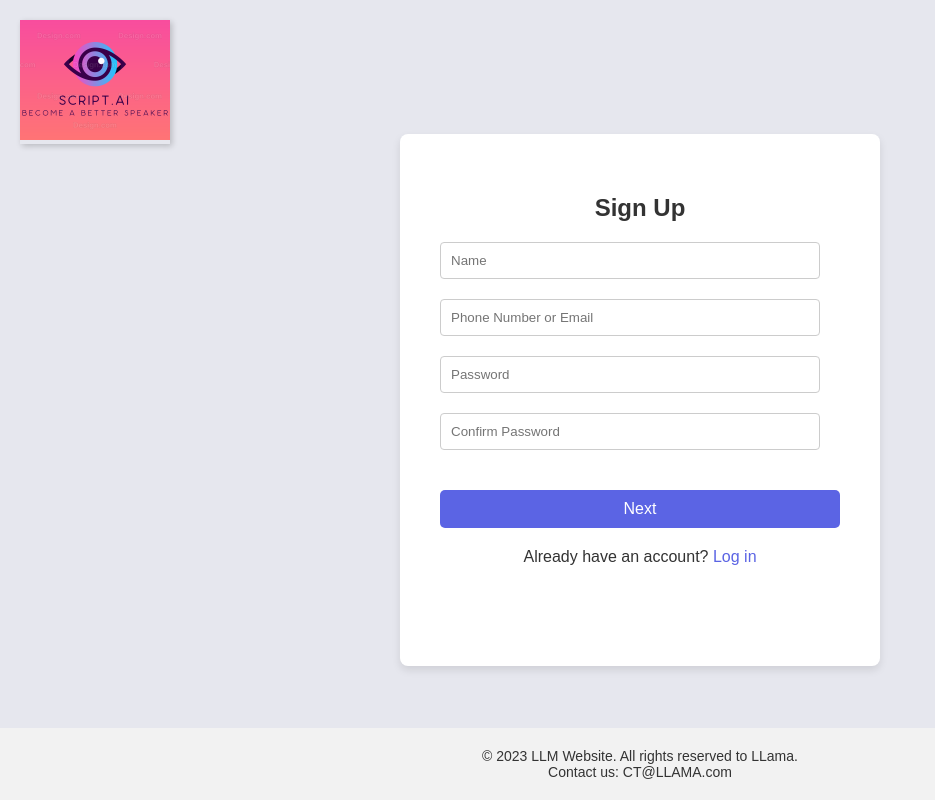
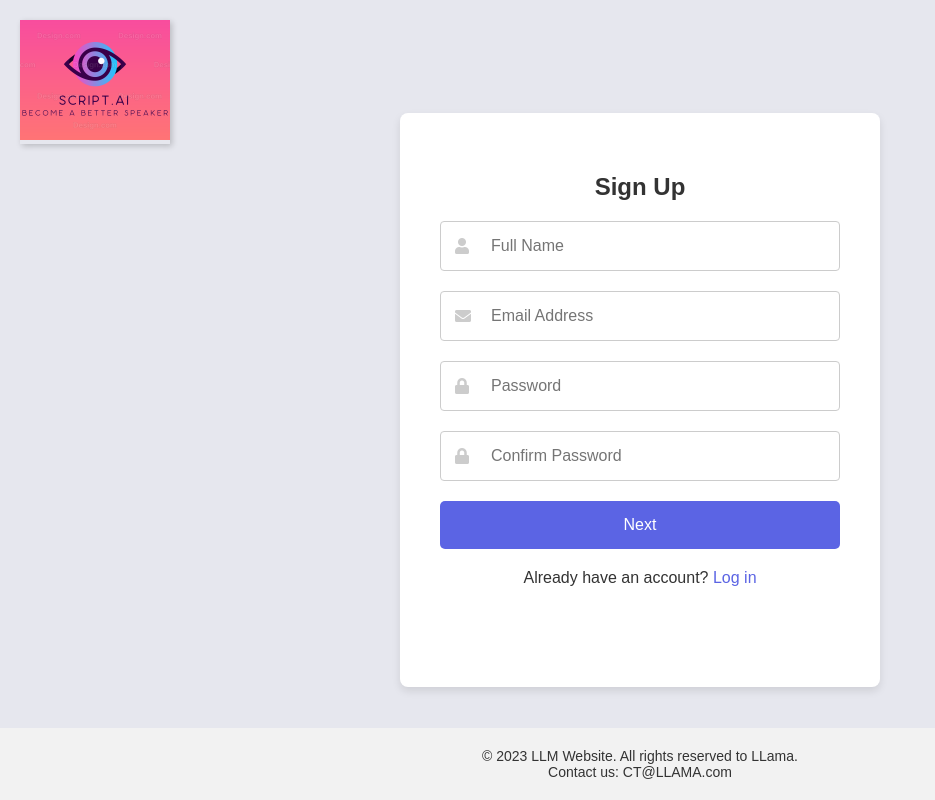
Before and after one commit to AmirFone/Hack_lama, a Flask app: page / in a window 1280 px wide. Shown: the whole page, without its empty margins (0-935 px from the left). Run offline with Flask 3, Linux system fonts and the light colour scheme.

Commit message:
updating

```diff
--- a/feedback.py
+++ b/feedback.py
@@ -1,35 +1,38 @@
 import requests
 
-Prompt="""
-Given the data about how a person who read a script find some key insights and
-return me a two sentence analysis don't say anything about the script just give
-feedback on the tonality and the perceived attention from the data and how well
-a person performed the script. Context:
-"""
 
-def llama_feedback(Data=None):
-  if Data is None:
-    Data = "generate a two sentence script for me to present to an audience only give me the two sentences and nothing else"
-  else:
-    Data = prompt + Data
+def llama_feedback(data=None):
+    prompt = """
+            Given the data below about an aspiring actor who is practicing a script, find some
+            key insights and return me a two sentence analysis. Don't say anything about the
+            script, just give feedback on the tonality and the perceived attention from the data
+            and how well a person performed the script. Context:
+            """
+    if data is None:
+        data = "generate a two sentence script for me to present to an audience"
+    else:
+        data = prompt + data
 
-  endpoint = 'https://api.together.xyz/inference'
+    endpoint = "https://api.together.xyz/inference"
 
-  res = requests.post(endpoint, json={
-    "model": "togethercomputer/llama-2-70b-chat",
-    "max_tokens": 80,
-    "prompt": Data,
-    "request_type": "language-model-inference",
-    "temperature": 0.7,
-    "top_p": 0.7,
-    "top_k": 50,
-    "repetition_penalty": 1,
-    "stop": ["</s>"],
-    "negative_prompt": "",
-    "sessionKey": "6232361f5cf7cbc564512bc8a99396e7cf6f8445",
-    "type": "language"
-  },
-  headers={
-    "Authorization": "Bearer 2f4d0f5a97955ba793b6b8dac50f2f0f2f834dc9863ade1d9feef1769c2b15ee",
-  })
-  return res.json()['output']['choices'][0]['text']
+    res = requests.post(
+        endpoint,
+        json={
+            "model": "togethercomputer/llama-2-70b-chat",
+            "max_tokens": 80,
+            "prompt": data,
+            "request_type": "language-model-inference",
+            "temperature": 0.7,
+            "top_p": 0.7,
+            "top_k": 50,
+            "repetition_penalty": 1,
+            "stop": ["</s>"],
+            "negative_prompt": "",
+            "sessionKey": "6232361f5cf7cbc564512bc8a99396e7cf6f8445",
+            "type": "language",
+        },
+        headers={
+            "Authorization": "Bearer 2f4d0f5a97955ba793b6b8dac50f2f0f2f834dc9863ade1d9feef1769c2b15ee",
+        },
+    )
+    return res.json()["output"]["choices"][0]["text"]
--- a/templates/index.html
+++ b/templates/index.html
@@ -6,6 +6,7 @@
     <meta name="viewport" content="width=device-width, initial-scale=1.0">
     <title>Document Submission and Video Recording</title>
     <link rel="stylesheet" href="{{ url_for('static', filename='styles.css') }}">
+    <link rel="icon" type="image/png" href="static/logo.png">
 </head>
 
 <body>
--- a/templates/login.html
+++ b/templates/login.html
@@ -3,6 +3,7 @@
 <head>
     <title>Sign Up</title>
     <link rel="icon" type="image/png" href="static/logo.png">
+    <link rel="stylesheet" href="https://cdnjs.cloudflare.com/ajax/libs/font-awesome/5.15.3/css/all.min.css"> <!-- Corrected Font Awesome CSS link -->
     <style>
         body {
             font-family: 'Arial', sans-serif;
@@ -16,61 +17,70 @@
             position: relative;
         }
         .header-logo {
-			position: absolute; /* Position it over the content */
-			top: 20px; /* Adjust as necessary */
-			left: 20px; /* Adjust as necessary */
-			width: 150px; /* Adjust as necessary for your logo */
-			box-shadow: 2px 2px 6px rgba(0, 0, 0, 0.2); /* Shadow for depth */
+            position: absolute;
+            top: 20px;
+            left: 20px;
+            width: 150px;
+            box-shadow: 2px 2px 6px rgba(0, 0, 0, 0.2);
         }
         .button {
-			background-color: #5b64e4;
+            background-color: #5b64e4; /* Adjust the button color if needed */
             color: white;
-			padding: 10px 20px;
+            padding: 15px 20px;
             border: none;
             border-radius: 5px;
             cursor: pointer;
             margin-top: 20px;
-			font-size: 16px; /* Larger font size for better visibility */
-			display: block; /* Makes the button a block element */
-			width: 100%; /* Full width */
-			box-sizing: border-box; /* Ensures padding does not add to the width */
+            font-size: 16px;
+            display: block;
+            width: 100%;
+            box-sizing: border-box;
         }
         .button:hover {
-			background-color: #4a56d3;
-			box-shadow: 0 2px 4px rgba(0, 0, 0, 0.2); /* Subtle shadow for depth */
+            background-color: #4a56d3; /* Adjust the hover color if needed */
         }
         .signup-container {
-			margin-top: 160px; /* Adjusted for the header logo */
             background-color: #ffffff;
-			width: 400px;
             padding: 40px;
             border-radius: 8px;
-			box-shadow: 0 4px 8px rgba(0, 0, 0, 0.1); /* Shadow for depth */
+            box-shadow: 0 4px 8px rgba(0, 0, 0, 0.1);
+            width: 400px;
             margin: auto;
-			position: relative; /* For the footer */
-			padding-bottom: 100px; /* Adjusted bottom padding to account for footer */
+            position: relative;
+            padding-bottom: 100px;
         }
         h2 {
-			color: #333; /* Dark grey color for the text */
+            color: #333;
             text-align: center;
             margin-bottom: 20px;
         }
-		input[type=text], input[type=password] {
-			width: calc(100% - 20px);
-			padding: 10px;
+        .input-wrapper {
+            position: relative;
             margin-bottom: 20px;
-			border: 1px solid #ccc; /* Lighter border color */
+        }
+        input[type=text], input[type=password], input[type=email] {
+            width: 100%;
+            padding: 15px 20px 15px 50px; /* Adjusted padding for icon spacing */
+            border: 1px solid #ccc;
             border-radius: 4px;
             box-sizing: border-box;
+            font-size: 16px;
+        }
+        .icon {
+            position: absolute;
+            left: 15px;
+            top: 50%;
+            transform: translateY(-50%);
+            color: #ccc;
+            pointer-events: none;
         }
         .already-account {
-			display: block;
             text-align: center;
             margin-top: 20px;
-			color: #333; /* Dark grey color for text */
+            color: #333;
         }
         a {
-			color: #5b64e4; /* Same blue color as the submit button for consistency */
+            color: #5b64e4;
             text-decoration: none;
         }
         a:hover {
@@ -79,15 +89,15 @@
         .footer {
             text-align: center;
             padding: 20px;
-			background-color: #f2f2f2; /* Light grey background */
+            background-color: #f2f2f2;
             position: absolute;
             bottom: 0;
             width: 100%;
             box-sizing: border-box;
         }
         .footer p {
-			color: #333; /* Dark grey color for text */
-			margin: 0; /* Remove default margin */
+            color: #333;
+            margin: 0;
             font-size: 14px;
         }
         @media (max-width: 480px) {
@@ -96,10 +106,10 @@
                 padding: 20px;
             }
             .header-logo {
-				width: 100px; /* Smaller size for smaller screens */
+                width: 100px;
                 top: 10px;
                 left: 50%;
-				transform: translateX(-50%); /* Center the logo on smaller screens */
+                transform: translateX(-50%);
             }
         }
     </style>
@@ -110,12 +120,24 @@
     </div>
     <div class="signup-container">
         <h2>Sign Up</h2>
-		<input type="text" id="name" name="name" placeholder="Name">
-		<input type="text" id="email" name="email" placeholder="Phone Number or Email">
+        <div class="input-wrapper">
+            <i class="fas fa-user icon"></i>
+            <input type="text" id="name" name="name" placeholder="Full Name">
+        </div>
+        <div class="input-wrapper">
+            <i class="fas fa-envelope icon"></i>
+            <input type="email" id="email" name="email" placeholder="Email Address">
+        </div>
+        <div class="input-wrapper">
+            <i class="fas fa-lock icon"></i>
             <input type="password" id="password" name="password" placeholder="Password">
+        </div>
+        <div class="input-wrapper">
+            <i class="fas fa-lock icon"></i>
             <input type="password" id="confirm_password" name="confirm_password" placeholder="Confirm Password">
+        </div>
         <button type="button" class="button" onclick="window.location.href='/script';">Next</button>
-		<span class="already-account">Already have an account? <a href="/login">Log in</a></span>
+        <div class="already-account">Already have an account? <a href="/login">Log in</a></div>
     </div>
     <div class="footer">
         <p>&copy; 2023 LLM Website. All rights reserved to LLama.</p>
--- a/templates/results.html
+++ b/templates/results.html
@@ -8,6 +8,7 @@
     <!-- Include Chart.js from CDN -->
     <script src="https://cdn.jsdelivr.net/npm/chart.js"></script>
     <link rel="stylesheet" href="{{ url_for('static', filename='styles.css') }}">
+    <link rel="icon" type="image/png" href="static/logo.png">
     <style>
         body {
             font-family: 'Arial', sans-serif;
```
Lines whose indentation alone changed are shown as unchanged.
